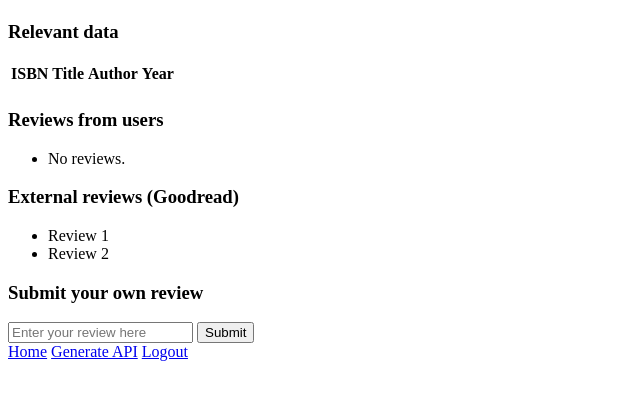
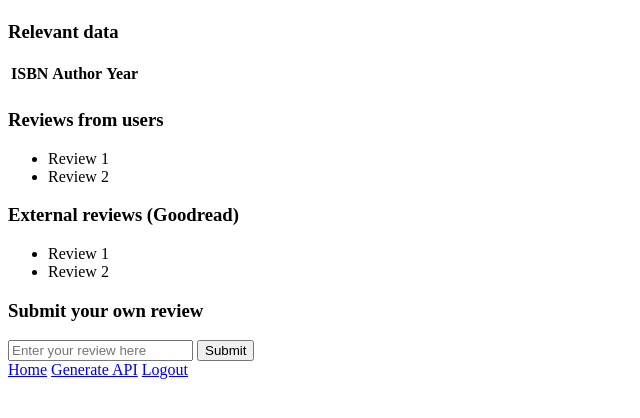
Before and after one commit to angelgarciafrias/1_Project1, a Flask app: template templates/book.html in a window 1280 px wide. Shown: the top 418 px of the page, without its empty margins (0-640 px from the left). Run offline with Flask 2, Linux system fonts and the light colour scheme; the template is opened without the code that fills it, so the values that code supplies are empty.

Commit message:
Update 14h

```diff
--- a/application.py
+++ b/application.py
@@ -51,7 +51,7 @@ def book():
 
     reviews_isbn = "0590554107"
     list_reviews = Reviews.query.get(reviews_isbn)
-    list_reviews.add_review(text_review)
+
 
     """list details of books"""
     isbn = "0590554107"
--- a/models.py
+++ b/models.py
@@ -13,11 +13,6 @@ class Books(db.Model):
     year = db.Column(db.Integer, nullable=False)
     books_review = db.relationship("Reviews", backref="book", lazy=True)
 
-    def add_review(self, text):
-        r = Reviews(text=text,reviews_isbn=self.isbn)
-        db.session.add(r)
-        db.session.commit()
-
 class Reviews(db.Model):
     __tablename__ = "reviews"
     id = db.Column(db.Integer, primary_key=True)
--- a/templates/book.html
+++ b/templates/book.html
@@ -10,7 +10,6 @@
     <table>
         <tr>
             <th>ISBN</th>
-            <th>Title</th>
             <th>Author</th>
             <th>Year</th>
         </tr>
@@ -22,11 +21,8 @@
     </table>
     <h3>Reviews from users</h3>
     <ul>
-        {% for review in list_reviews %}
-            <li>{{ review.text }} , from {{ review.reviews_username }}</li>
-        {% else %}
-            <li> No reviews.</li>
-        {% endfor %}
+        <li>Review 1</li>
+        <li>Review 2</li>
     </ul>
 
     <h3>External reviews (Goodread)</h3>
```
Also changed, not shown: templates/home.html (+3 -16 lines).
